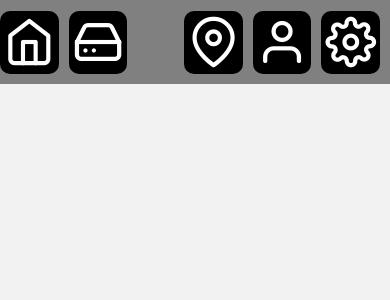
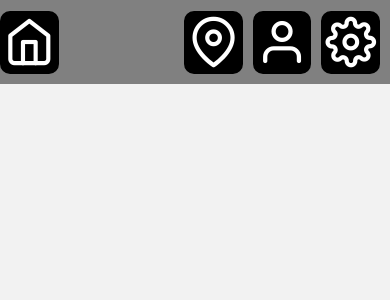
Before and after one commit to Klesse/dc-robot, a React Native app: screen /NavBar in a window 390 px wide. Shown: the top 300 px of the page. Built offline with nearby package versions, Linux system fonts and the light colour scheme.

Commit message:
fix: removing hard drive icon

```diff
--- a/src/components/NavBar.js
+++ b/src/components/NavBar.js
@@ -1,6 +1,6 @@
 
 import React from 'react'
-import {View, Text, SafeAreaView, StyleSheet, Dimensions, TouchableOpacity} from 'react-native'
+import {View, Image, SafeAreaView, StyleSheet, Dimensions, TouchableOpacity} from 'react-native'
 import {Feather} from '@expo/vector-icons'
 import { useNavigation } from '@react-navigation/native'
 
@@ -35,11 +35,6 @@ const NavBar = () => {
                   <Feather name={'home'} style={[styles.icons, {fontSize:viewHeight*0.6}]}/>
                 </TouchableOpacity>
             </View>
-
-
-            <View style={styles.icons_center}>
-                <Feather name={'hard-drive'} style={[styles.icons, {fontSize:viewHeight*0.6}]}/>
-            </View>
             <View style={styles.icons_right}>
               <TouchableOpacity onPress={goToMapScreen}>
                 <Feather name={'map-pin'} style={[styles.icons, {fontSize:viewHeight*0.6}]}/>
@@ -70,9 +65,11 @@ const styles = StyleSheet.create({
         alignItems: 'center',
 
       },
-      icons_center: {
+      logo: {
         justifyContent: 'center',
         alignItems: 'center',
+        height:50,
+        width:50
       },
       icons_right: {
         alignItems: 'center',
```
